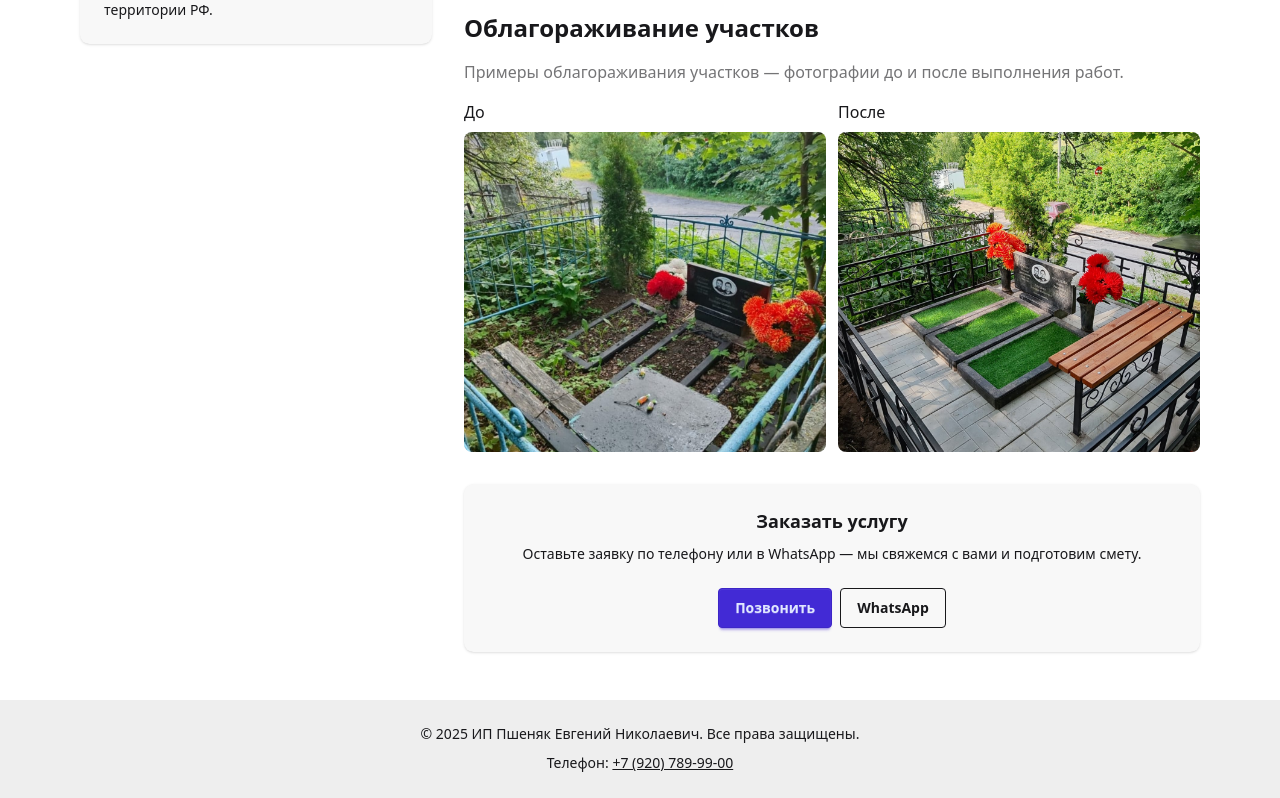
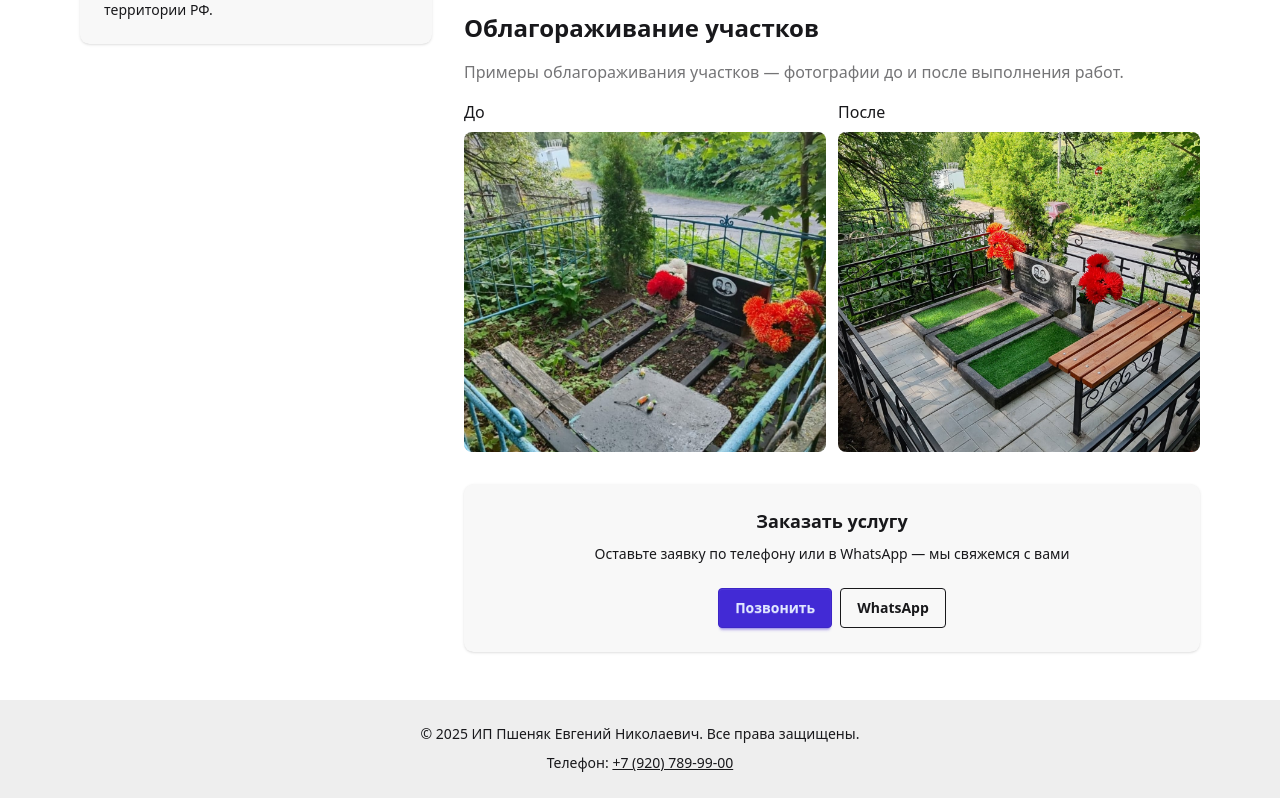
Before and after one commit to Uselyyss/haron-site, an Angular app: page /home in a window 1280 px wide. Shown: the part 928-1726 px from the top of the page. Built offline with nearby package versions, Linux system fonts and the light colour scheme.

Commit message:
changed year and order desc

```diff
--- a/src/app/home/home.component.html
+++ b/src/app/home/home.component.html
@@ -104,7 +104,7 @@
         <div class="card bg-base-200 shadow">
           <div class="card-body items-center text-center">
             <h3 class="card-title">Заказать услугу</h3>
-            <p class="mb-4">Оставьте заявку по телефону или в WhatsApp — мы свяжемся с вами и подготовим смету.</p>
+            <p class="mb-4">Оставьте заявку по телефону или в WhatsApp — мы свяжемся с вами</p>
             <div class="card-actions">
               <a class="btn btn-primary" href="tel:+79207899900">Позвонить</a>
               <a class="btn btn-outline" href="https://wa.me/79207899900" target="_blank" rel="noreferrer">WhatsApp</a>
@@ -117,7 +117,7 @@
 
   <footer class="footer footer-center p-6 bg-base-300 text-base-content">
     <div>
-      <p>© 2025 ИП Пшеняк Евгений Николаевич. Все права защищены.</p>
+      <p>© {{currentYear}} ИП Пшеняк Евгений Николаевич. Все права защищены.</p>
       <p>Телефон: <a href="tel:+79207899900" class="link">+7 (920) 789-99-00</a></p>
     </div>
   </footer>
--- a/src/app/home/home.component.ts
+++ b/src/app/home/home.component.ts
@@ -8,4 +8,6 @@ import { CommonModule } from '@angular/common';
   templateUrl: './home.component.html',
   styleUrls: ['./home.component.css']
 })
-export class HomeComponent {}
+export class HomeComponent {
+  currentYear = new Date().getFullYear();
+}
```
